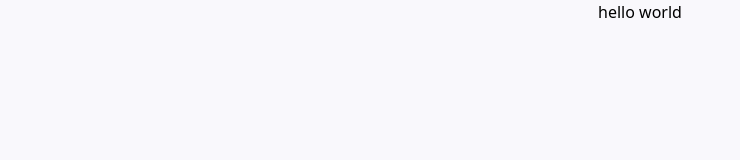
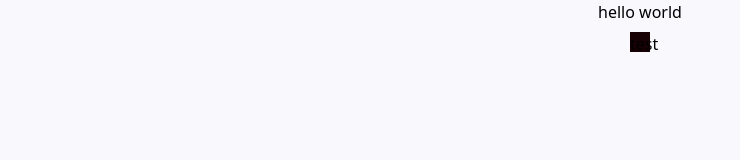
Before and after one commit to j-vanrav/markmywriting-next, a Next.js app: page / in a window 1280 px wide. Shown: the top 160 px of the page, without its empty margins (0-740 px from the left). Built offline with nearby package versions, Linux system fonts and the light colour scheme.

Commit message:
capacitor

```diff
--- a/app/page.tsx
+++ b/app/page.tsx
@@ -1,3 +1,7 @@
 export default function Page() {
-  return <div className="flex flex-col items-center gap-2">hello world</div>;
+  return (
+    <div className="flex flex-col items-center gap-2">
+      hello world<div className="size-5 bg-destructive-foreground">test</div>
+    </div>
+  );
 }
--- a/package.json
+++ b/package.json
@@ -10,6 +10,9 @@
     "lint:fix": "next lint --fix"
   },
   "dependencies": {
+    "@capacitor/android": "^6.1.0",
+    "@capacitor/core": "^6.1.0",
+    "@capacitor/ios": "^6.1.0",
     "@radix-ui/react-collapsible": "^1.1.0",
     "@radix-ui/react-dialog": "^1.1.1",
     "@radix-ui/react-dropdown-menu": "^2.1.0",
@@ -35,6 +38,7 @@
     "vaul": "^0.9.1"
   },
   "devDependencies": {
+    "@capacitor/cli": "^6.1.0",
     "@tailwindcss/typography": "^0.5.13",
     "@types/lodash": "^4.17.5",
     "@types/node": "^20.14.7",
@@ -42,6 +46,7 @@
     "@types/react-dom": "^18.3.0",
     "eslint": "^8.57.0",
     "eslint-config-next": "14.2.3",
+    "node-gyp": "^10.1.0",
     "postcss": "^8.4.38",
     "tailwindcss": "^3.4.4",
     "typescript": "^5.5.2"
```
Also changed, not shown: capacitor.config.ts (added, +14 -0 lines), 2 other files (tests, documents, lock files or other folders).
